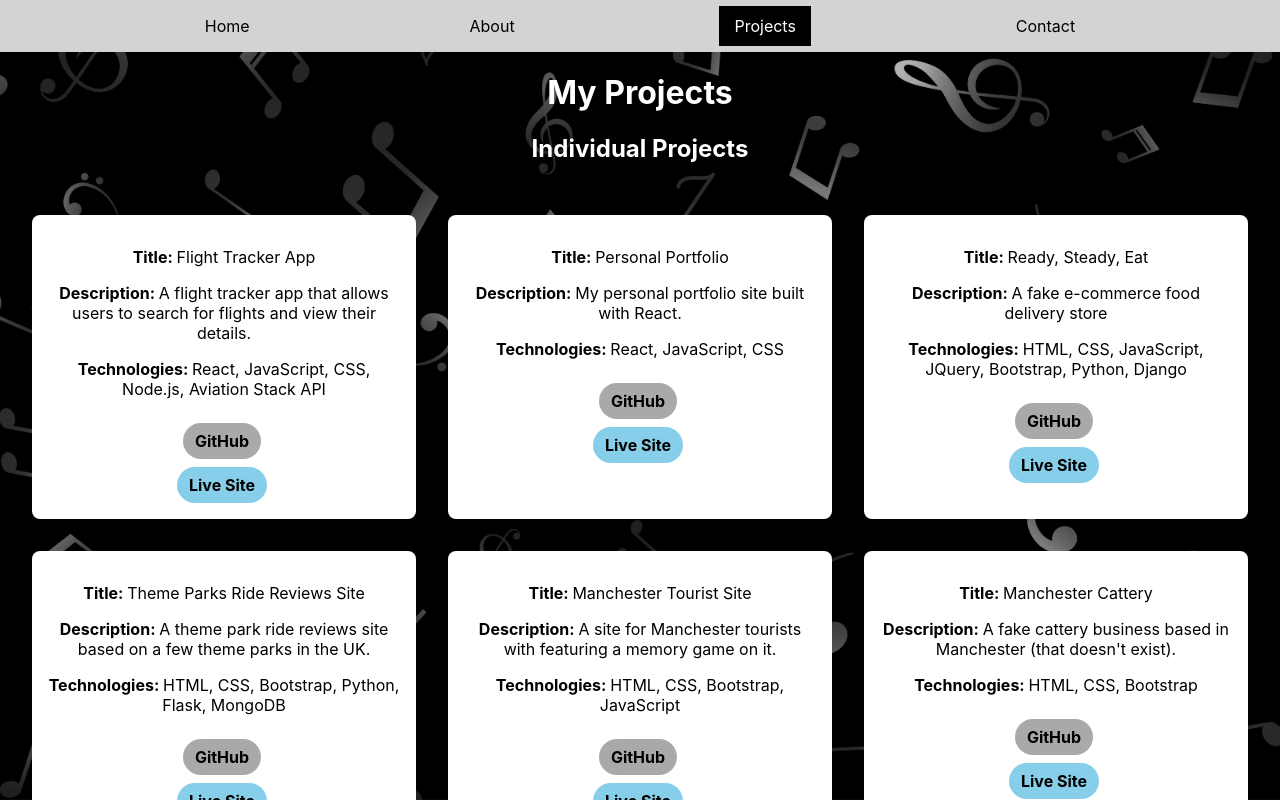
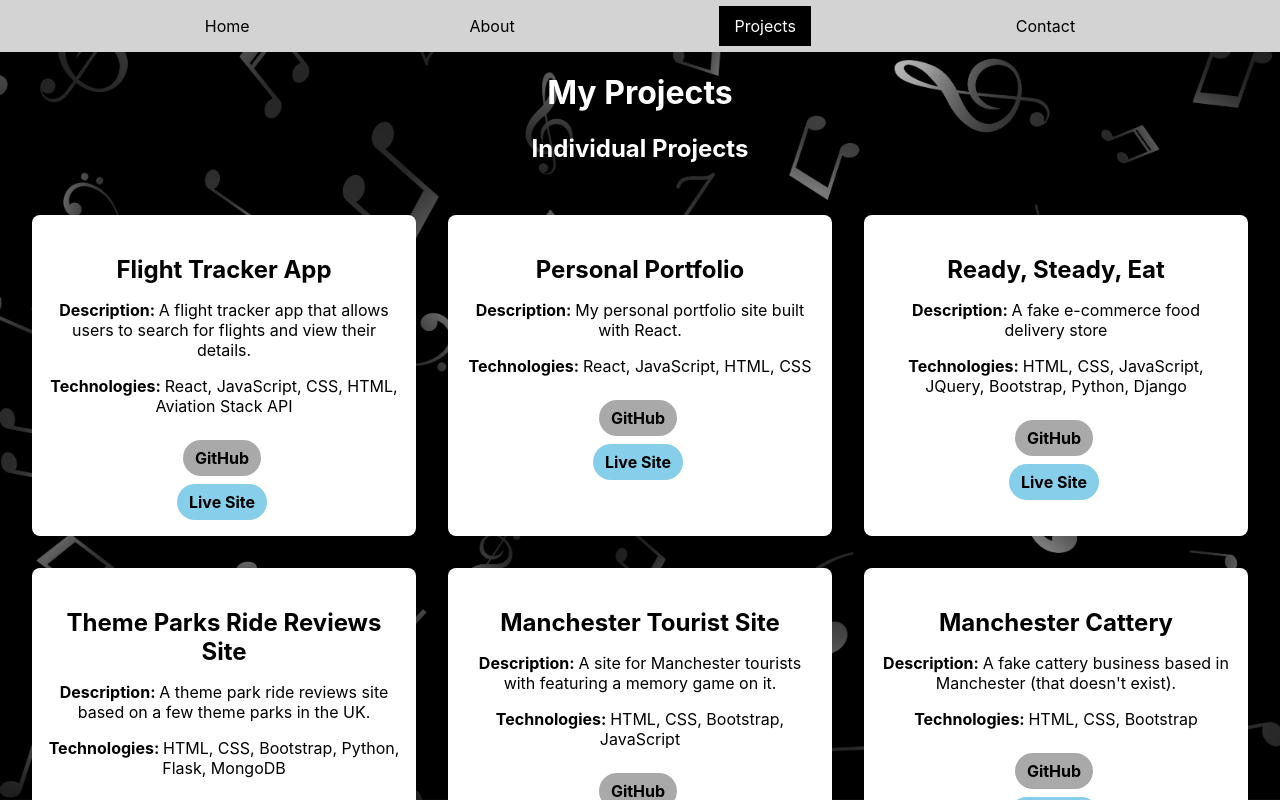
Before and after one commit to hannahro15/Hannah-Portfolio-Site, a React (Create React App) app: page /Hannah-Portfolio-Site/projects in a window 1280 px wide. Shown: the top 800 px of the page. Built offline with nearby package versions, Linux system fonts and the light colour scheme.

Commit message:
Make project titles larger and bolder, and amend off project data details

```diff
--- a/src/components/ProjectCard.css
+++ b/src/components/ProjectCard.css
@@ -37,3 +37,8 @@
     justify-content: center;
     padding: 16px;
 }
+
+#project-title {
+    font-size: 1.5em;
+    margin-bottom: 8px;
+}
--- a/src/components/ProjectCard.js
+++ b/src/components/ProjectCard.js
@@ -3,13 +3,13 @@ import './ProjectCard.css';
 function ProjectCard({ project }) {
     return (
         <div className="project-card">
-            <p><strong>Title: </strong>{project.title}</p>
+            <p id='project-title'><strong>{project.title}</strong></p>
             <p><strong>Description: </strong>{project.description}</p>
             <p><strong>Technologies: </strong>{project.technologies}</p>
             <a className="github-link" href={project.github} target="_blank" rel="noreferrer">GitHub</a>
             <br />
             <a className="live-site-link" href={project.demo} target="_blank" rel="noreferrer">Live Site</a>
-        </div>
+        </div >
     );
 }
 
--- a/src/data/projectsData.js
+++ b/src/data/projectsData.js
@@ -3,14 +3,14 @@ export const solo_projects = [
     {
         title: "Flight Tracker App",
         description: "A flight tracker app that allows users to search for flights and view their details.",
-        technologies: ["React, ", "JavaScript, ", "CSS, ", "Node.js, ", "Aviation Stack API "],
+        technologies: ["React, ", "JavaScript, ", "CSS, ", "HTML, ", "Aviation Stack API "],
         github: "https://github.com/hannahro15/Flight-Tracker",
         demo: "https://hannahro15.github.io/Flight-Tracker/"
     },
     {
         title: "Personal Portfolio",
         description: "My personal portfolio site built with React.",
-        technologies: ["React, ", "JavaScript, ", "CSS "],
+        technologies: ["React, ", "JavaScript, ", "HTML, ", "CSS "],
         github: "https://github.com/hannahro15/hannah-portfolio-site",
         demo: "https://hannahro15.github.io/Hannah-Portfolio-Site/"
     },
```
